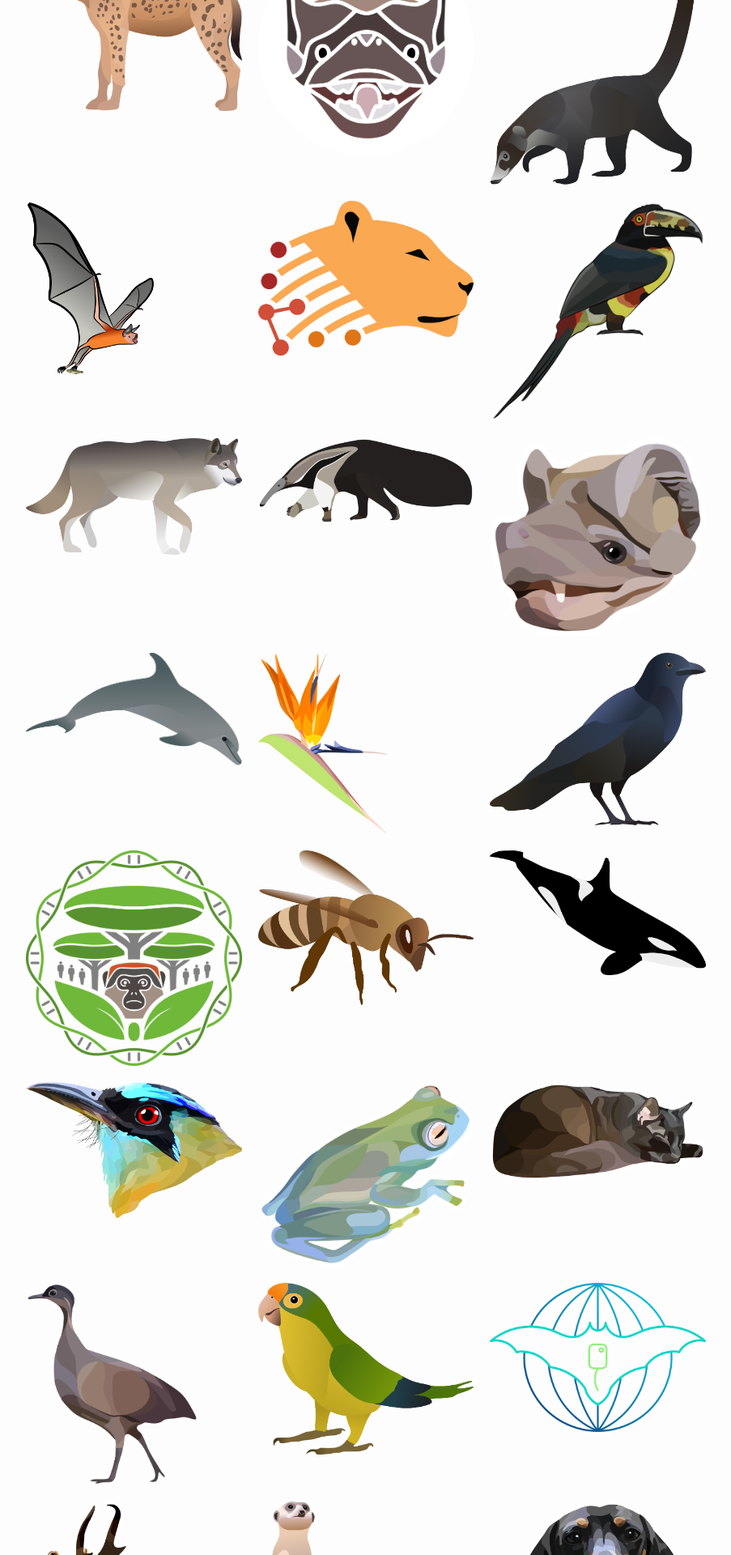
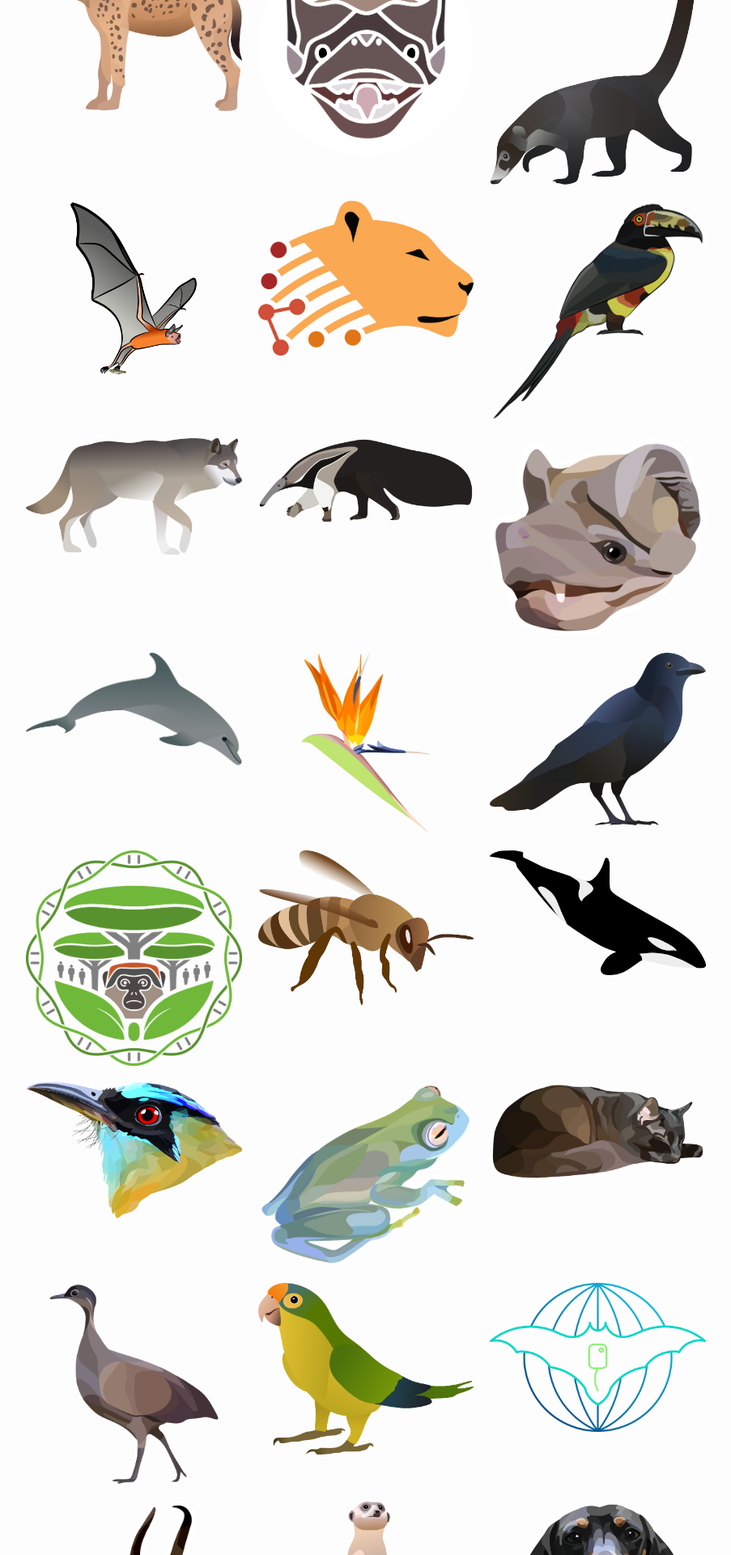
Before and after one commit to imranrazik/imranrazik.github.io, a Jekyll site: the page built from Design.md, in a window 1280 px wide. Shown: the part 818-2738 px from the top of the page at 81% size, without its empty margins (188-1091 px from the left). Built offline with Jekyll 4.4.1, drawn with Linux system fonts in a browser that asks for light colours; our own code applies the rules of GitHub Pages for plain Markdown files.

Commit message:
Update Design.md

```diff
--- a/Design.md
+++ b/Design.md
@@ -32,7 +32,7 @@
     <img src="/assets/illustrations/coati.png" loading="lazy" decoding="async" style="width:100%">
   </div>
   <div class="gallery" style="text-align:center;">
-    <img src="/assets/illustrations/noctilio_v02.png" loading="lazy" decoding="async" style="width:60%">
+    <img src="/assets/illustrations/noctilio_v02.png" loading="lazy" decoding="async" style="width:60%; display:inline-block;">
   </div>
   <div class="gallery">
     <img src="/assets/illustrations/lion.png" loading="lazy" decoding="async" style="width:100%">
@@ -53,7 +53,7 @@
     <img src="/assets/illustrations/dolphin.png" loading="lazy" decoding="async" style="width:100%">
   </div>
   <div class="gallery" style="text-align:center;">
-    <img src="/assets/illustrations/flower.png" loading="lazy" decoding="async" style="width:60%">
+    <img src="/assets/illustrations/flower.png" loading="lazy" decoding="async" style="width:60%; display:inline-block;">
   </div>
   <div class="gallery">
     <img src="/assets/illustrations/crow.png" loading="lazy" decoding="async" style="width:100%">
@@ -77,7 +77,7 @@
     <img src="/assets/illustrations/cat.png" loading="lazy" decoding="async" style="width:100%">
   </div>
   <div class="gallery" style="text-align:center;">
-    <img src="/assets/illustrations/tinamou.png" loading="lazy" decoding="async" style="width:80%">
+    <img src="/assets/illustrations/tinamou.png" loading="lazy" decoding="async" style="width:80%; display:inline-block;">
   </div>
   <div class="gallery">
     <img src="/assets/illustrations/conure.png" loading="lazy" decoding="async" style="width:100%">
@@ -86,10 +86,10 @@
     <img src="/assets/illustrations/bat_logo.png" loading="lazy" decoding="async" style="width:100%">
   </div>
   <div class="gallery" style="text-align:center;">
-    <img src="/assets/illustrations/pronghorn.png" loading="lazy" decoding="async" style="width:50%">
+    <img src="/assets/illustrations/pronghorn.png" loading="lazy" decoding="async" style="width:70%; display:inline-block;">
   </div>
   <div class="gallery" style="text-align:center;">
-    <img src="/assets/illustrations/meerkat.png" loading="lazy" decoding="async" style="width:30%">
+    <img src="/assets/illustrations/meerkat.png" loading="lazy" decoding="async" style="width:30%; display:inline-block;">
   </div>
   <div class="gallery">
     <img src="/assets/illustrations/wellington.png" loading="lazy" decoding="async" style="width:100%">
```
